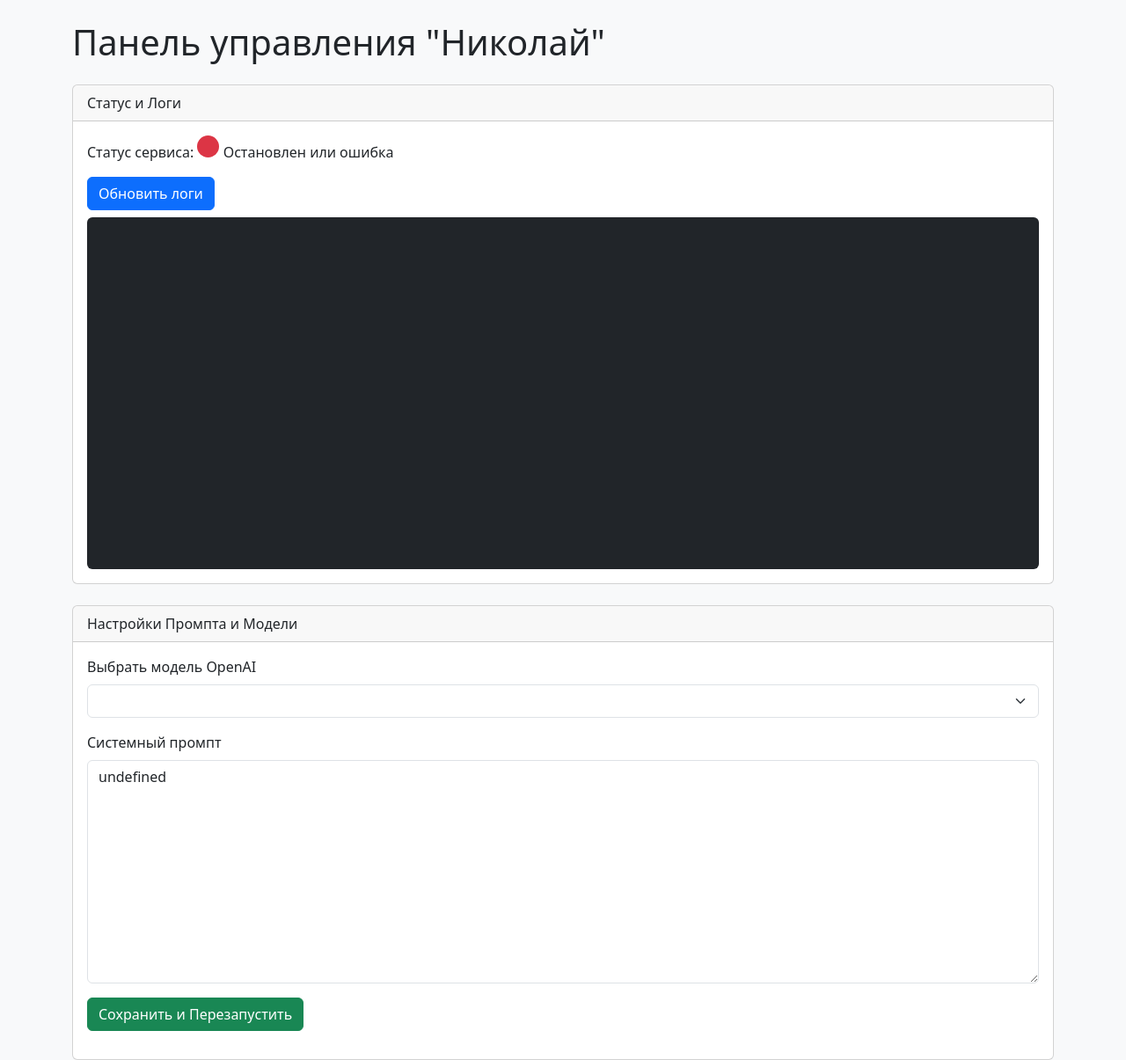
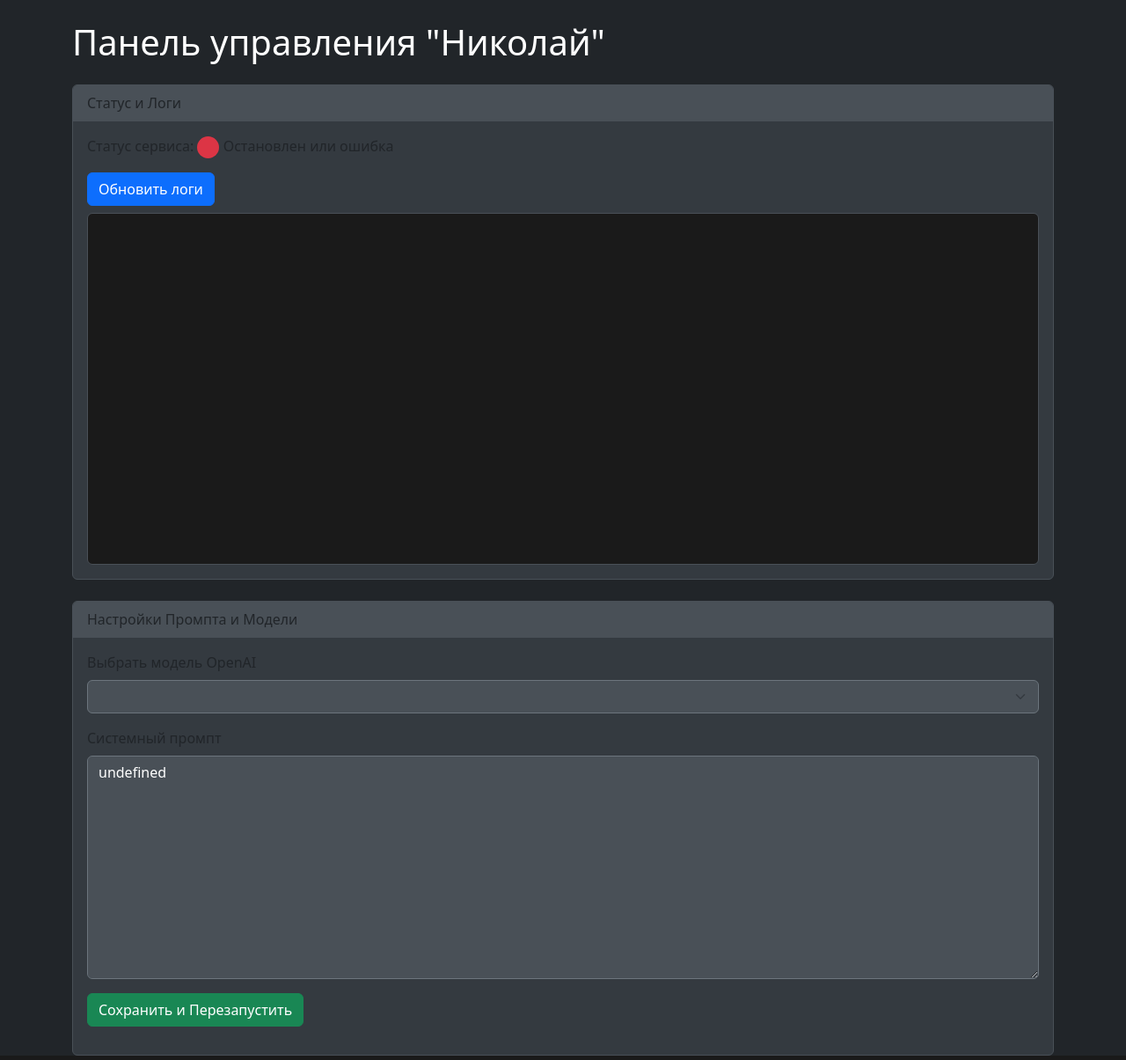
Before and after one commit to felixkrutov/TestServerBitrix, a FastAPI app: template templates/index.html in a window 1280 px wide. Shown: the whole page at 88% size. Run offline with FastAPI, Linux system fonts and the light colour scheme; the template is opened without the code that fills it, so the values that code supplies are empty.

Commit message:
Update index.html

```diff
--- a/templates/index.html
+++ b/templates/index.html
@@ -3,14 +3,19 @@
 <head>
     <meta charset="UTF-8">
     <meta name="viewport" content="width=device-width, initial-scale=1.0">
-    <title>Админка для Бати</title>
+    <title>Админка для ИИ</title>
     <link href="https://cdn.jsdelivr.net/npm/bootstrap@5.3.0/dist/css/bootstrap.min.css" rel="stylesheet">
     <style>
-        body { background-color: #f8f9fa; }
-        .status-dot { height: 25px; width: 25px; border-radius: 50%; display: inline-block; }
+        body { background-color: #212529; color: #fff; }
+        .card { background-color: #343a40; border-color: #495057; }
+        .card-header { background-color: #495057; border-bottom: 1px solid #495057; }
+        .form-control, .form-select { background-color: #495057; color: #fff; border-color: #6c757d; }
+        .form-control::placeholder { color: #ccc; }
+        .form-control:focus, .form-select:focus { background-color: #495057; color: #fff; border-color: #86b7fe; box-shadow: none; }
+        .status-dot { height: 25px; width: 25px; border-radius: 50%; display: inline-block; vertical-align: middle; }
         .status-ok { background-color: #198754; }
         .status-fail { background-color: #dc3545; }
-        #logs { background-color: #212529; color: #f8f9fa; font-family: monospace; white-space: pre-wrap; height: 400px; overflow-y: scroll; }
+        #logs { background-color: #1a1a1a; color: #f8f9fa; font-family: monospace; white-space: pre-wrap; height: 400px; overflow-y: scroll; border: 1px solid #495057; }
     </style>
 </head>
 <body>
```
